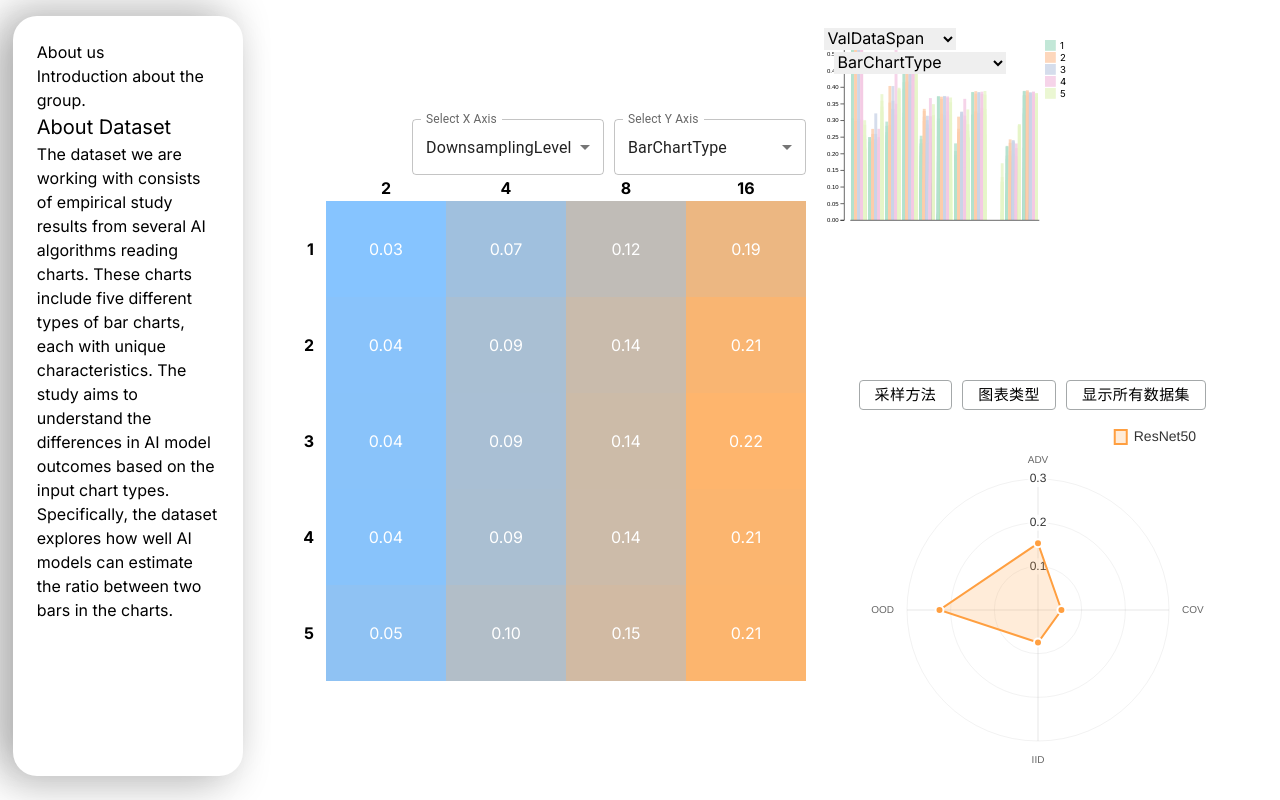
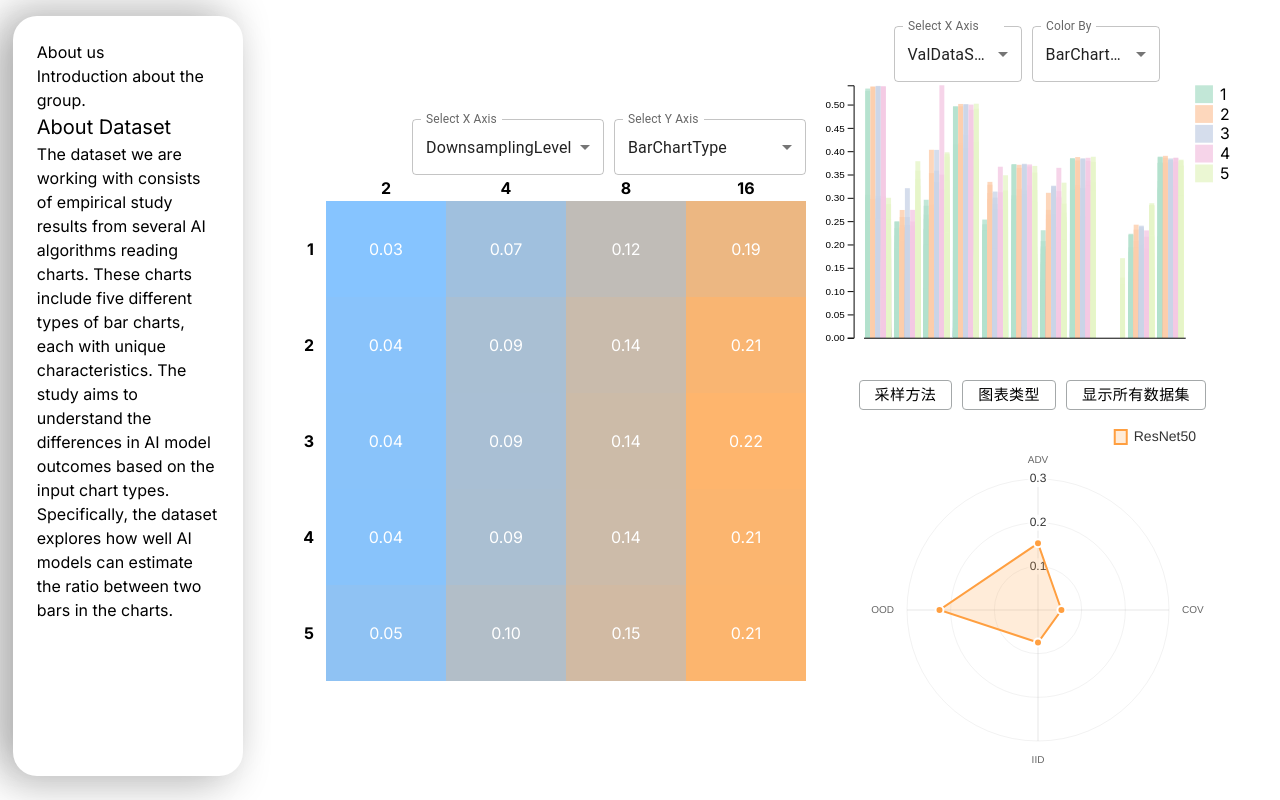
Before and after one commit to JA101617/Visualization-visual-comparison-interface, a Next.js app: page / in a window 1280 px wide. Built offline with nearby package versions, Linux system fonts and the light colour scheme.

Commit message:
checkpoint: 看上去可以接受的一个版本。
布局仍然需要改进

```diff
--- a/app/BarChart.js
+++ b/app/BarChart.js
@@ -1,5 +1,12 @@
+"use client"
+
 import React, { useState, useEffect, useRef, useMemo } from 'react';
 import * as d3 from 'd3';
+import Box from '@mui/material/Box';
+import InputLabel from '@mui/material/InputLabel';
+import MenuItem from '@mui/material/MenuItem';
+import FormControl from '@mui/material/FormControl';
+import Select, { SelectChangeEvent } from '@mui/material/Select';
 
 const BarChart = ({ data }) => {
   const [dataType, setDataType] = useState('ValDataSpan');
@@ -47,9 +54,9 @@ const BarChart = ({ data }) => {
 
   const drawChart = () => {
     const containerWidth = 475;
-    const containerHeight = 400;
+    const containerHeight = 355;
 
-    const margin = { top: 40, right: 100, bottom: 60, left: 60 };
+    const margin = { top: 70, right: 100, bottom: 30, left: 50 };
     const width = containerWidth - margin.left - margin.right;
     const height = containerHeight - margin.top - margin.bottom;
 
@@ -207,24 +214,44 @@ if (dataType === 'TrainDataSpan') {
   };
 
   return (
-    <div ref={containerRef} style={{ width: '95%', height: '90%', position: 'relative' }}>
-      <div style={{ position: 'absolute', top: '10px', left: '10px', zIndex: 10 }}>
-        <select onChange={handleDataTypeChange} value={dataType}>
-          <option value="ValDataSpan">ValDataSpan</option>
-          <option value="TestDataSpan">TestDataSpan</option>
-          <option value="TrainDataSpan">TrainDataSpan</option>
-        </select>
-        <select onChange={handleColorByChange} value={colorBy} style={{ marginLeft: '10px' }}>
-          <option value="BarChartType">BarChartType</option>
-          <option value="DownsamplingLevel">DownsamplingLevel</option>
-          <option value="SamplingMethod">SamplingMethod</option>
-          <option value="SamplingTarget">SamplingTarget</option>
-          <option value="ModelName">ModelName</option>
-        </select>
+    <div ref={containerRef} style={{ width: '95%', height: '90%', position: 'relative' }} >
+      <div style={{ display: 'flex', alignItems: 'center', position: 'absolute', top: '10px', left: '80px', zIndex: 10 }}>
+        <FormControl style={{ marginRight: '10px', marginBottom:'10px', minWidth: '100px', maxWidth: '150px', width: '10vw', height:'5vh'}}>
+          <InputLabel id="demo-simple-select-label">Select X Axis</InputLabel>
+          <Select
+            labelId="data-type-select-label"
+            id="data-type-select"
+            value={dataType}
+            label="Select Data Type"
+            onChange={handleDataTypeChange}
+            style={{ width: '100%' }} // Set width to 100% to fill the FormControl
+          >
+            <MenuItem value="ValDataSpan">ValDataSpan</MenuItem>
+            <MenuItem value="TestDataSpan">TestDataSpan</MenuItem>
+            <MenuItem value="TrainDataSpan">TrainDataSpan</MenuItem>
+          </Select>
+        </FormControl>
+        <FormControl style={{ marginRight: '10px',marginBottom:'10px', minWidth: '100px', maxWidth: '150px', width: '10vw', height:'5vh'}}>
+          <InputLabel id="color-by-select-label">Color By</InputLabel>
+          <Select
+            labelId="color-by-select-label"
+            id="color-by-select"
+            value={colorBy}
+            label="Color By"
+            onChange={handleColorByChange}
+            style={{ width: '100%' }} // Set width to 100% to fill the FormControl
+          >
+            <MenuItem value="BarChartType">BarChartType</MenuItem>
+            <MenuItem value="DownsamplingLevel">DownsamplingLevel</MenuItem>
+            <MenuItem value="SamplingMethod">SamplingMethod</MenuItem>
+            <MenuItem value="SamplingTarget">SamplingTarget</MenuItem>
+            <MenuItem value="ModelName">ModelName</MenuItem>
+          </Select>
+        </FormControl>
       </div>
       {chartData.length > 0 ? (
         <>
-          <svg ref={svgRef} style={{ width: '100%', height: '100%' }}></svg>
+          <svg ref={svgRef} style={{ width: '165%', height: '100%' }}></svg>
           <div id="tooltip" style={{
             position: 'absolute',
             display: 'none',
```
